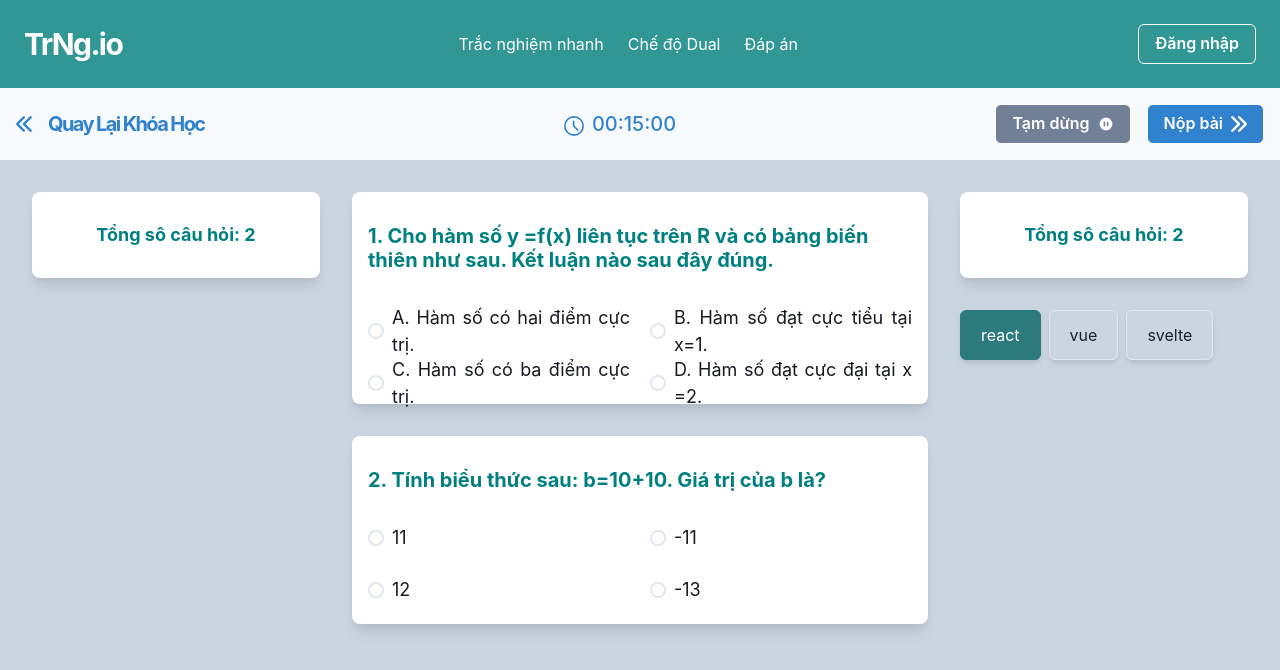
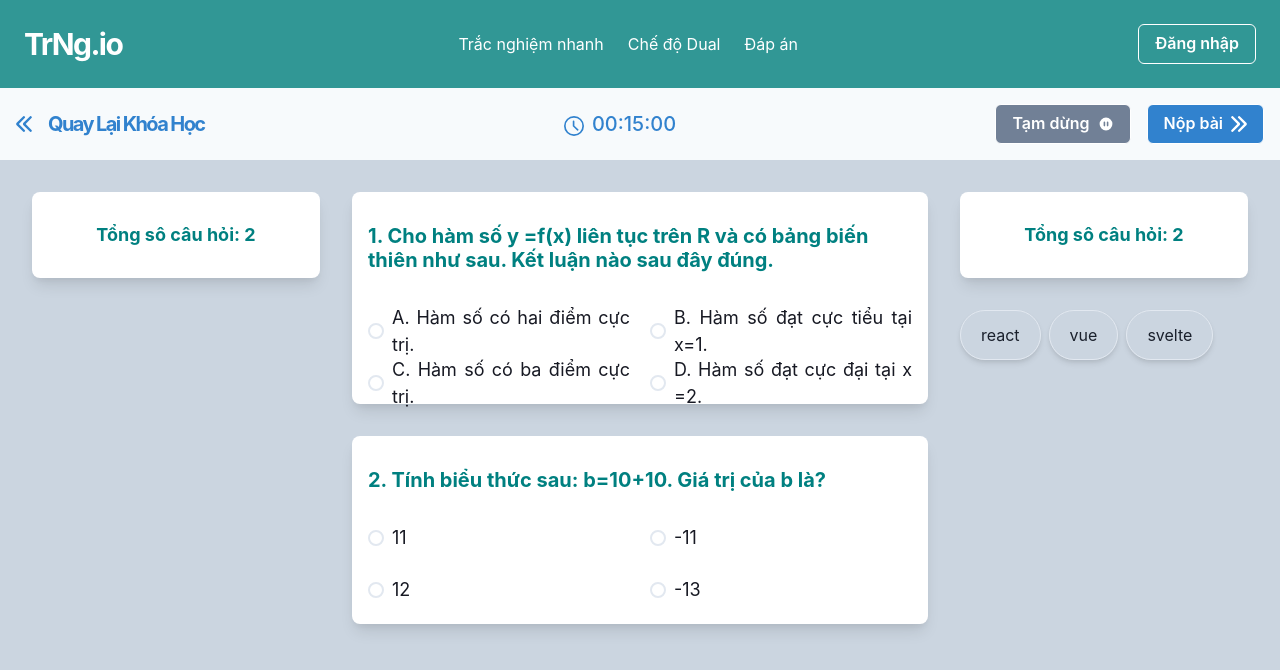
Before and after one commit to ch-luan2015/tracnghiem.io, a React (Create React App) app: page / in a window 1280 px wide. Shown: the top 670 px of the page. Built offline with nearby package versions, Linux system fonts and the light colour scheme.

Commit message:
new radio group

```diff
--- /dev/null
+++ b/src/Pages/Exam/Example.tsx
@@ -0,0 +1,31 @@
+import React from "react";
+import { useRadioGroup, HStack } from "@chakra-ui/react";
+import RadioCard from "../../Components/RadioCard";
+
+export default function Example() {
+  const options = ["react", "vue", "svelte"];
+
+  const { getRootProps, getRadioProps } = useRadioGroup({
+    name: "framework",
+    defaultValue: "react",
+    onChange: console.log,
+  });
+
+  const group = getRootProps();
+  console.log("group", group);
+
+  return (
+    <HStack {...group}>
+      {options.map((value: any) => {
+        const radio = getRadioProps(value);
+        console.log("radio", radio);
+
+        return (
+          <RadioCard key={value} {...radio}>
+            {value}
+          </RadioCard>
+        );
+      })}
+    </HStack>
+  );
+}
--- a/src/Pages/Exam/index.tsx
+++ b/src/Pages/Exam/index.tsx
@@ -4,32 +4,9 @@ import QuestionCard from "./QuestionCard";
 import ChooseTable from "./ChooseTable";
 import { Exam } from "resource/model/question";
 import { Flex, Box, Spacer, useRadioGroup, HStack } from "@chakra-ui/react";
-import RadioCard from "../../components/RadioCard";
+// import RadioCard from "../../Components/RadioCard";
+import Example from "./Example";
 
-function Example() {
-  const options = ["react", "vue", "svelte"];
-
-  const { getRootProps, getRadioProps } = useRadioGroup({
-    name: "framework",
-    defaultValue: "react",
-    onChange: console.log,
-  });
-
-  const group = getRootProps();
-
-  return (
-    <HStack {...group}>
-      {options.map((value: any) => {
-        const radio = getRadioProps({ value });
-        return (
-          <RadioCard key={value} {...radio}>
-            {value}
-          </RadioCard>
-        );
-      })}
-    </HStack>
-  );
-}
 export default function index() {
   const exam = mathData as Exam;
 
--- a/src/components/RadioCard/index.tsx
+++ b/src/components/RadioCard/index.tsx
@@ -1,6 +1,5 @@
-import React, { useState } from "react";
-import { Question } from "resource/model/question";
-import { useRadio, Input, Stack, Select, Checkbox, SimpleGrid, Heading, Text, Box, Radio, RadioGroup } from "@chakra-ui/react";
+import React from "react";
+import { useRadio, Box } from "@chakra-ui/react";
 
 export default function RadioCard(props: any) {
   const { getInputProps, getCheckboxProps } = useRadio(props);
@@ -15,7 +14,7 @@ export default function RadioCard(props: any) {
         {...checkbox}
         cursor="pointer"
         borderWidth="1px"
-        borderRadius="md"
+        borderRadius="full"
         boxShadow="md"
         _checked={{
           bg: "teal.600",
@@ -33,5 +32,3 @@ export default function RadioCard(props: any) {
     </Box>
   );
 }
-
-// Step 2: Use the `useRadioGroup` hook to control a group of custom radios.
```
Also changed, not shown: package.json (+4 -4 lines), 2 other files (tests, documents, lock files or other folders).
